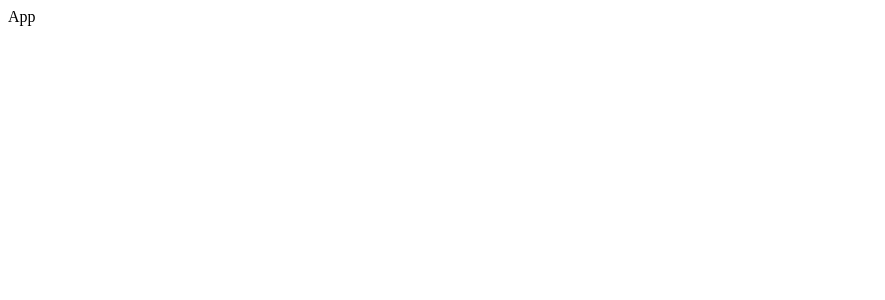
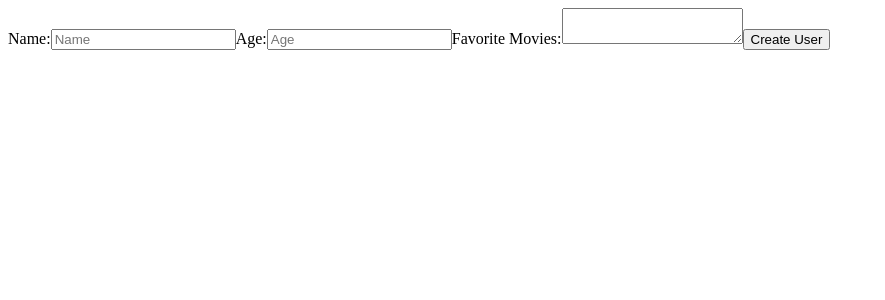
Before and after one commit to austindflatt/marchAssessment, a React (Create React App) app in the folder client/: page / in a window 1280 px wide. Shown: the top 300 px of the page, without its empty margins (0-885 px from the left). Built offline with nearby package versions, Linux system fonts and the light colour scheme.

Commit message:
created route to get all users

```diff
--- a/client/src/App.js
+++ b/client/src/App.js
@@ -1,4 +1,7 @@
 import React, { Component } from 'react'
+import AddUser from './components/AddUser'
+import GetUser from './components/GetUser'
+import UpdateUser from './components/UpdateUser'
 
 export class App extends Component {
   state = {
@@ -7,9 +10,42 @@ export class App extends Component {
     age: '',
     favoriteMovies: []
   }
+
+  handleNameChange = (event) => {
+    event.preventDefault();
+    this.setState({
+      name: event.target.value,
+    })
+    console.log(this.state)
+  }
+
+  handleAgeChange = (event) => {
+    event.preventDefault();
+    this.setState({
+      age: event.target.value,
+    })
+    console.log(this.state)
+  }
+
+  handleMoviesChange = (event) => {
+    event.preventDefault();
+    this.setState({
+      favoriteMovies: event.target.value,
+    })
+    console.log(this.state)
+  }
+
   render() {
     return (
-      <div>App</div>
+      <>
+      <label>Name:</label>
+      <input onChange={this.handleNameChange} value={this.state.name} name='name' placeholder='Name'></input>
+      <label>Age:</label>
+      <input onChange={this.handleAgeChange} value={this.state.age} name='age' type='number' placeholder='Age'></input>
+      <label>Favorite Movies:</label>
+      <textarea onChange={this.handleMoviesChange} value={this.state.favoriteMovies} name='favoriteMovies'></textarea>
+      <button type='submit'>Create User</button>
+      </>
     )
   }
 }
--- /dev/null
+++ b/client/src/components/AddUser.jsx
@@ -0,0 +1,9 @@
+import React from 'react'
+
+const AddUser = () => {
+  return (
+	<div>AddUser</div>
+  )
+}
+
+export default AddUser
--- /dev/null
+++ b/client/src/components/GetUser.jsx
@@ -0,0 +1,9 @@
+import React from 'react'
+
+const GetUser = () => {
+  return (
+	<div>GetUser</div>
+  )
+}
+
+export default GetUser
--- /dev/null
+++ b/client/src/components/UpdateUser.jsx
@@ -0,0 +1,9 @@
+import React from 'react'
+
+const UpdateUser = () => {
+  return (
+	<div>UpdateUser</div>
+  )
+}
+
+export default UpdateUser
```
Also changed, not shown: 2 other files (tests, documents, lock files or other folders).
